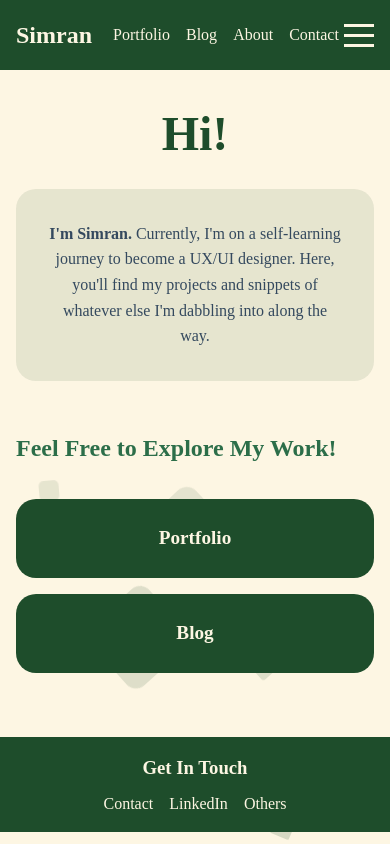
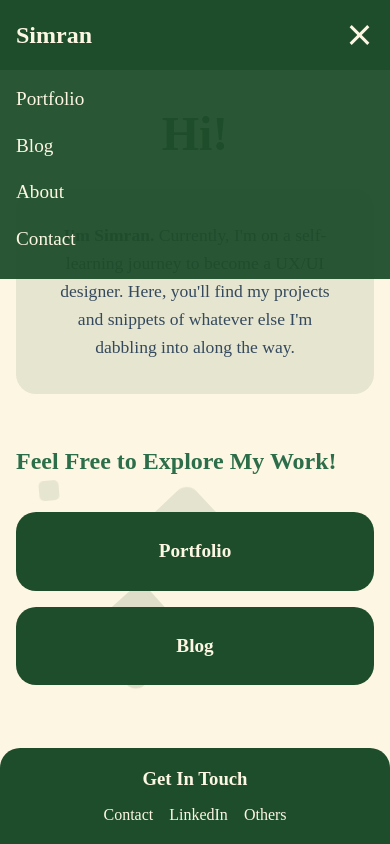
Before and after one commit to stapleriy/sim, a plain HTML site: page index.html in a window 390 px wide. Both pictures are taken after a click on the element 359 px from the left and 35 px from the top of the page. Drawn offline with Linux system fonts and the light colour scheme; a web font is replaced by a local one.

Commit message:
Update index.html

```diff
--- a/index.html
+++ b/index.html
@@ -26,6 +26,9 @@
             color: var(--color-text);
             line-height: 1.6;
             overflow-x: hidden;
+            min-height: 100vh;
+            display: flex;
+            flex-direction: column;
         }
 
         nav {
@@ -67,18 +70,80 @@
             position: relative;
             cursor: pointer;
             display: flex;
-            flex-direction: column;
-            justify-content: space-around;
+            justify-content: center;
+            align-items: center;
+            transition: all 0.3s ease;
+        }
+
+        .hamburger:hover {
+            transform: scale(1.1);
         }
 
         .hamburger span {
-            width: 100%;
+            width: 25px;
             height: 3px;
             background-color: var(--color-background);
+            position: absolute;
             transition: all 0.3s ease;
         }
 
+        .hamburger span:first-child {
+            top: 25%;
+        }
+
+        .hamburger span:nth-child(2) {
+            top: 50%;
+            transform: translateY(-50%);
+        }
+
+        .hamburger span:last-child {
+            bottom: 25%;
+        }
+
+        .hamburger.open span:first-child {
+            top: 50%;
+            transform: translateY(-50%) rotate(45deg);
+        }
+
+        .hamburger.open span:nth-child(2) {
+            opacity: 0;
+        }
+
+        .hamburger.open span:last-child {
+            bottom: 50%;
+            transform: translateY(50%) rotate(-45deg);
+        }
+
+        .menu {
+            position: fixed;
+            top: 60px;
+            right: -100%;
+            width: 100%;
+            background-color: rgba(30, 77, 43, 0.95);
+            transition: 0.4s;
+            padding: 1rem;
+            z-index: 999;
+        }
+
+        .menu.open {
+            right: 0;
+        }
+
+        .menu a {
+            display: block;
+            color: var(--color-background);
+            text-decoration: none;
+            padding: 0.5rem 0;
+            font-size: 1.2rem;
+            transition: color 0.3s ease;
+        }
+
+        .menu a:hover {
+            color: var(--color-accent);
+        }
+
         main {
+            flex-grow: 1;
             max-width: 1200px;
             margin: 0 auto;
             padding: 6rem 1rem 2rem;
@@ -100,6 +165,7 @@
             padding: 2rem;
             border-radius: 20px;
             margin-bottom: 2rem;
+            font-size: 1.1rem;
         }
 
         .cta {
@@ -139,7 +205,8 @@
             color: var(--color-background);
             text-align: center;
             padding: 1rem;
-            margin-top: 2rem;
+            border-top-left-radius: 20px;
+            border-top-right-radius: 20px;
         }
 
         .footer-links {
@@ -233,6 +300,10 @@
                 display: none;
             }
 
+            .menu {
+                display: none;
+            }
+
             .hero {
                 display: flex;
                 align-items: center;
@@ -248,6 +319,7 @@
 
             .description {
                 flex: 1;
+                font-size: 1.3rem;
             }
 
             .links {
@@ -280,6 +352,13 @@
             </div>
         </div>
     </nav>
+
+    <div class="menu">
+        <a href="#portfolio">Portfolio</a>
+        <a href="#blog">Blog</a>
+        <a href="#about">About</a>
+        <a href="#contact">Contact</a>
+    </div>
 
     <main>
         <div class="hero">
@@ -316,9 +395,11 @@
 
     <script>
         const hamburger = document.querySelector('.hamburger');
+        const menu = document.querySelector('.menu');
+
         hamburger.addEventListener('click', () => {
-            const navLinks = document.querySelector('.nav-links');
-            navLinks.style.display = navLinks.style.display === 'flex' ? 'none' : 'flex';
+            hamburger.classList.toggle('open');
+            menu.classList.toggle('open');
         });
     </script>
 </body>
```
